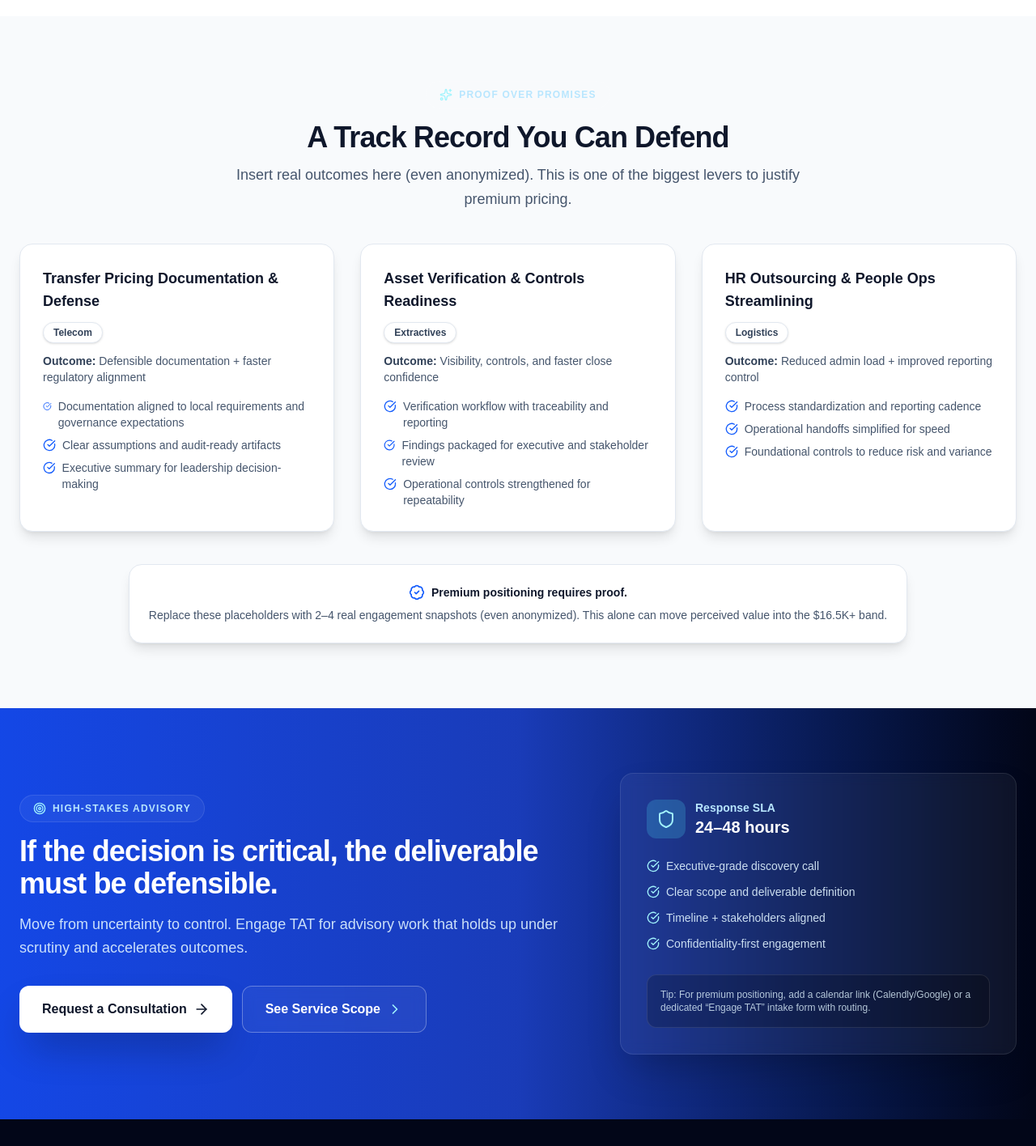
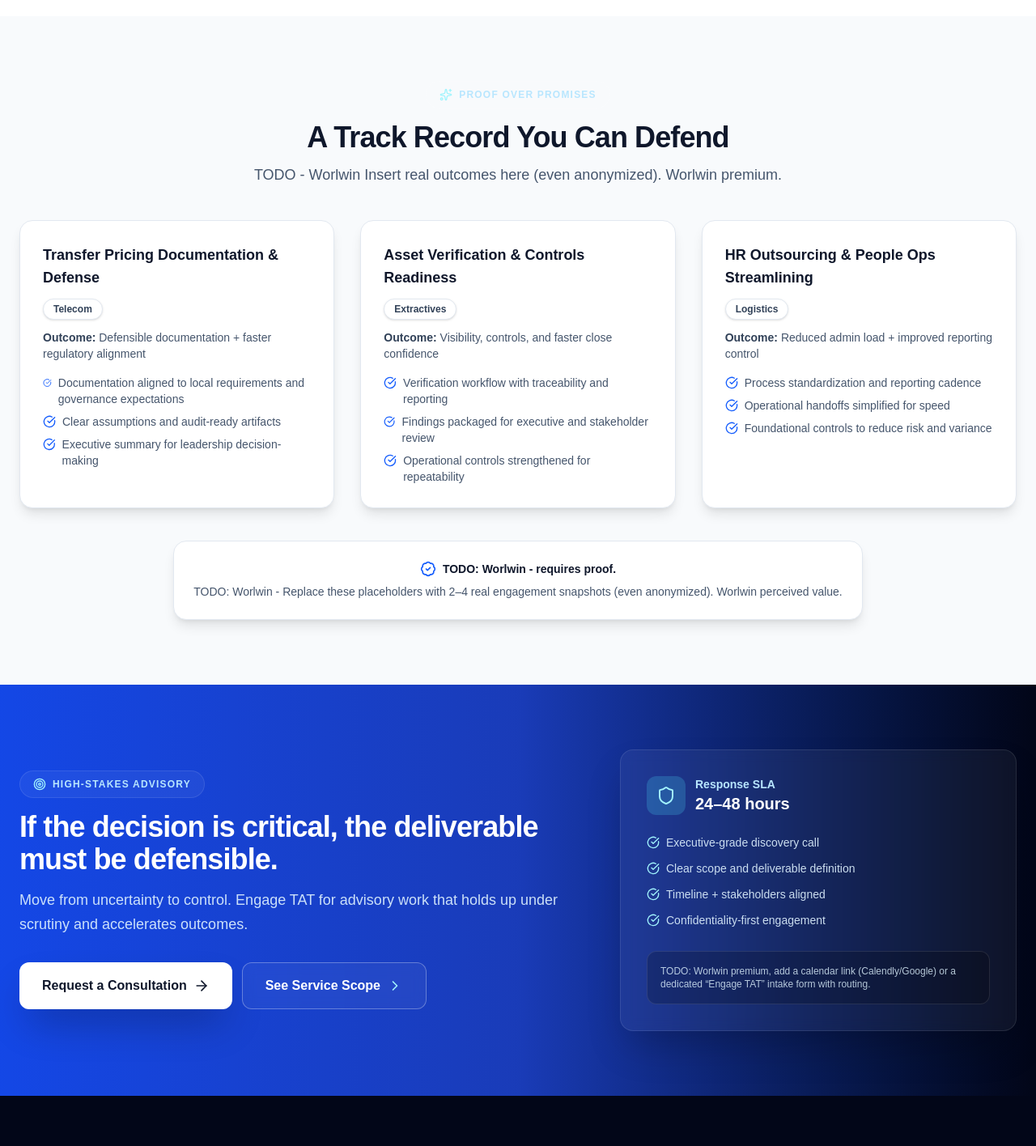
Before and after one commit to pedalshoe/tatconsg-upgrade, a Next.js app: page / in a window 1280 px wide. Shown: the part 2533-3949 px from the top of the page at 81% size. Built offline with nearby package versions, Linux system fonts and the light colour scheme.

Commit message:
indicated worlwin added value TODO placeholders

```diff
--- a/app/TATCGWebsite.tsx
+++ b/app/TATCGWebsite.tsx
@@ -152,7 +152,7 @@
   const [isSubmitting, setIsSubmitting] = useState<boolean>(false);
   const [submitStatus, setSubmitStatus] = useState<SubmitStatus>("idle");
 
-  // Premium feel: small testimonial slider
+  // TODO worlwin: small testimonial slider
   const testimonials = useMemo(
     () => [
       {
@@ -540,7 +540,7 @@
           <SectionTitle
             eyebrow="Proof over promises"
             title="A Track Record You Can Defend"
-            subtitle="Insert real outcomes here (even anonymized). This is one of the biggest levers to justify premium pricing."
+            subtitle="TODO - Worlwin Insert real outcomes here (even anonymized). Worlwin premium."
           />
           <div className="grid gap-8 lg:grid-cols-3">
             <MiniCase
@@ -579,10 +579,10 @@
             <div className="rounded-2xl border border-slate-200 bg-white p-6 text-center shadow-lg">
               <div className="flex items-center justify-center gap-2 text-sm font-extrabold text-slate-900">
                 <BadgeCheck className="h-5 w-5 text-blue-600" />
-                Premium positioning requires proof.
+                TODO: Worlwin - requires proof.
               </div>
               <p className="mt-2 text-sm text-slate-600">
-                Replace these placeholders with 2–4 real engagement snapshots (even anonymized). This alone can move perceived value into the $16.5K+ band.
+                TODO: Worlwin - Replace these placeholders with 2–4 real engagement snapshots (even anonymized). Worlwin perceived value.
               </p>
             </div>
           </div>
@@ -645,7 +645,7 @@
                   ))}
                 </div>
                 <div className="mt-7 rounded-xl border border-white/10 bg-black/20 p-4 text-xs text-sky-100/80">
-                  Tip: For premium positioning, add a calendar link (Calendly/Google) or a dedicated “Engage TAT” intake form with routing.
+                  TODO: Worlwin premium, add a calendar link (Calendly/Google) or a dedicated “Engage TAT” intake form with routing.
                 </div>
               </div>
             </div>
@@ -1025,7 +1025,7 @@
 
   return (
     <div className="min-h-screen bg-white">
-      {/* Premium nav: glass + subtle border + stronger “brand” */}
+      {/* TODO: Worlwin Premium nav: glass + subtle border + stronger “brand” */}
       <nav
         className={cx(
           "fixed top-0 z-50 w-full border-b border-slate-200/60 bg-white/90 backdrop-blur",
```
